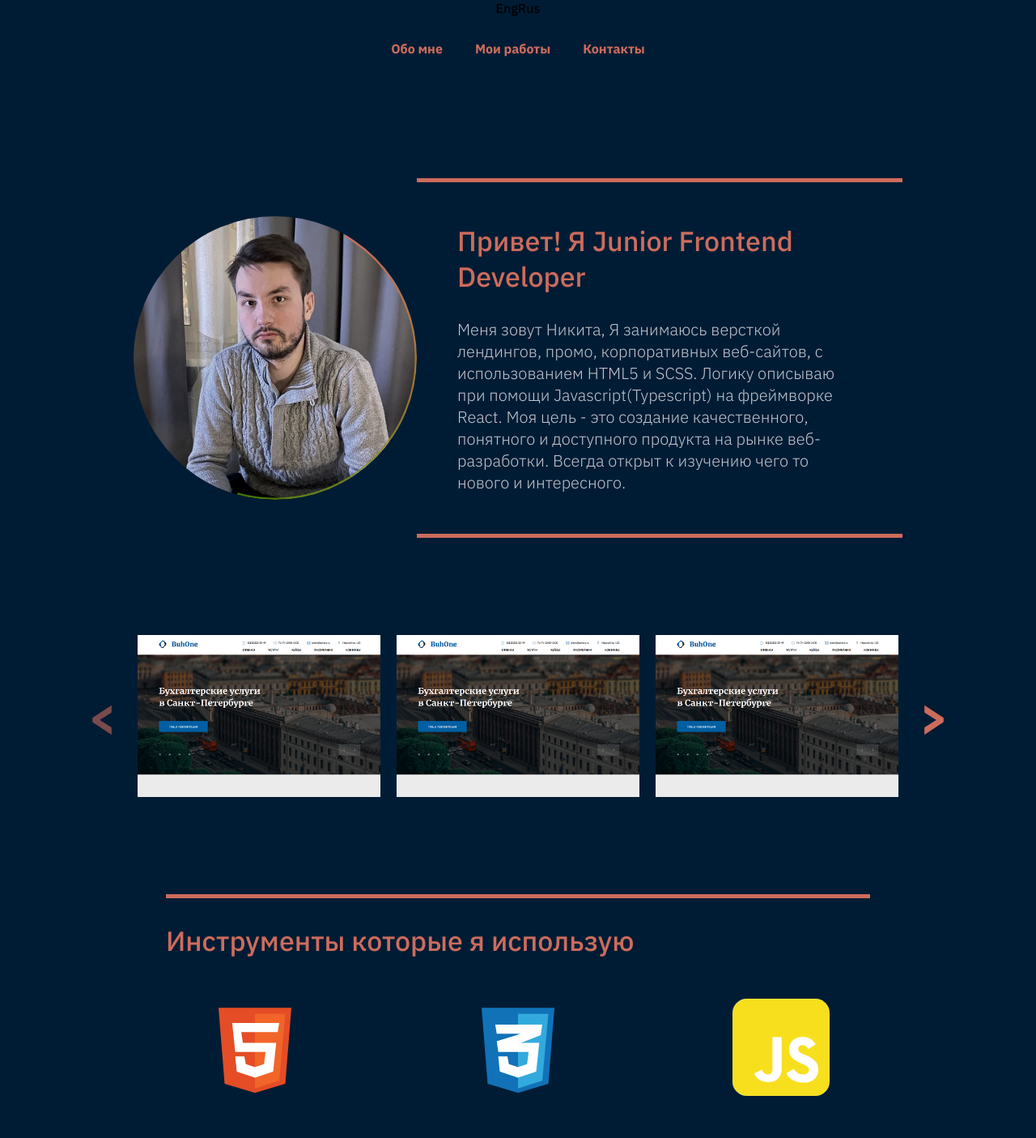
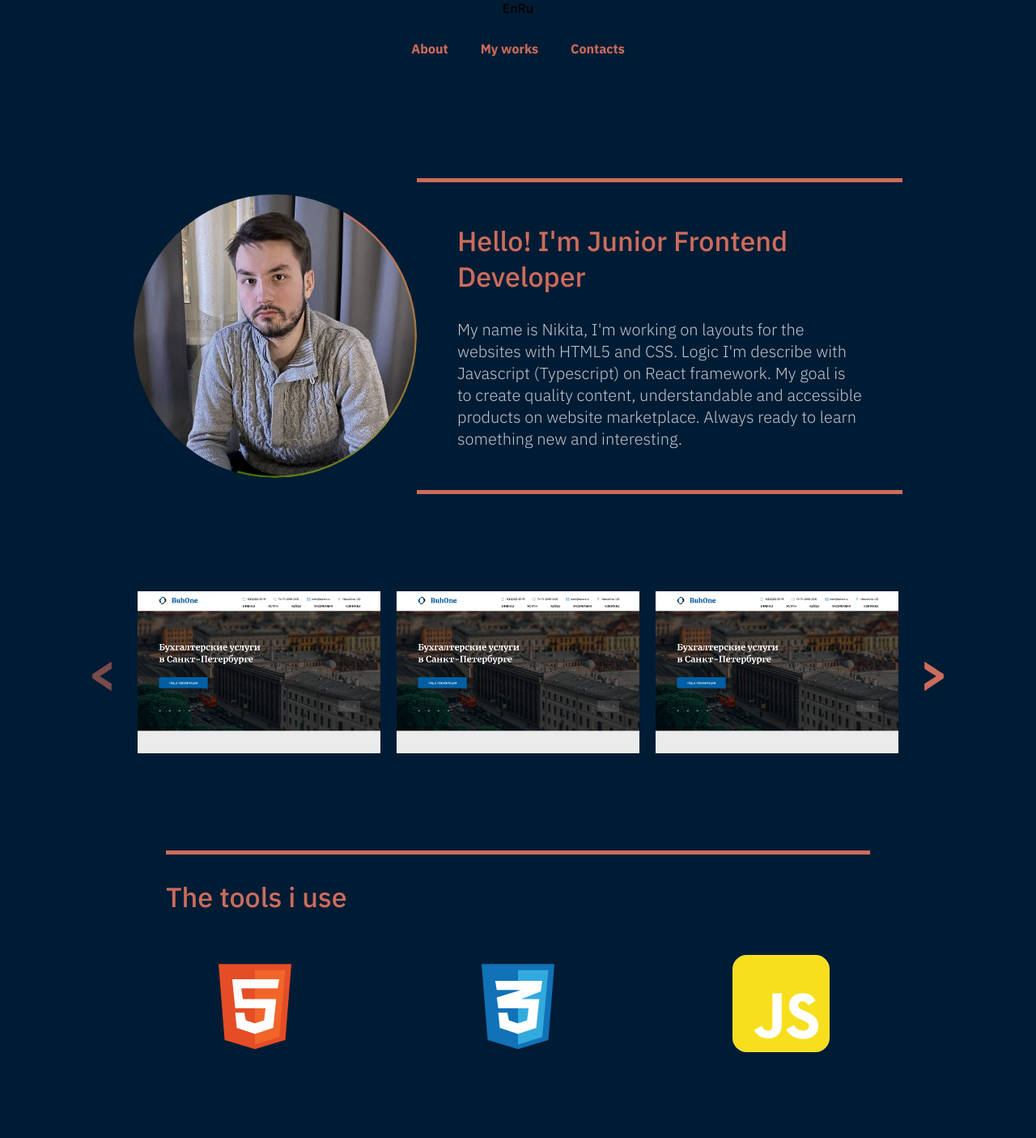
Before and after one commit to Fjornir/sn-portfolio, a React (Create React App) app: page / in a window 1280 px wide. Shown: the top 1405 px of the page at 81% size. Built offline with nearby package versions, Linux system fonts and the light colour scheme; some icons are missing.

Commit message:
Language changer added

```diff
--- a/src/components/Contacts.tsx
+++ b/src/components/Contacts.tsx
@@ -1,7 +1,7 @@
 import { ReactComponent as Telegram } from "../images/contacts/telegram.svg";
 import { ReactComponent as Mail } from "../images/contacts/mail.svg";
 
-function Contacts() {
+function Contacts({ props }: { props: { title: string } }) {
   function contactsClickHandler(item: string) {
     if (item === "mail") {
       window.open("mailto:fjornir@outlook.com", "_self");
@@ -13,19 +13,19 @@ function Contacts() {
 
   return (
     <footer className="contacts">
-      <h3 className="contacts__title">Для связи я использую</h3>
+      <h3 className="contacts__title">{props.title}</h3>
       <div className="contacts-container">
         <address className="contacts-container-item">
           <a href="mailto:fjornir@outlook.com">fjornir@outlook.com</a>
           <Mail
-            onClick={(event: any) => contactsClickHandler("mail")}
+            onClick={() => contactsClickHandler("mail")}
             className="contacts-container-item__icon"
           ></Mail>
         </address>
         <address className="contacts-container-item">
           <a href="https://t.me/fjornir">telegram</a>
           <Telegram
-            onClick={(event: any) => contactsClickHandler("telegram")}
+            onClick={() => contactsClickHandler("telegram")}
             className="contacts-container-item__icon"
           ></Telegram>
         </address>
--- a/src/components/Description.tsx
+++ b/src/components/Description.tsx
@@ -1,18 +1,19 @@
-function Description() {
+function Description({props}: { props: { title: string, text: string }; }) {
   return (
     <div className="description-container page-item ">
       <figure className="description-container__photo">
       </figure>
       <section className="description-container-info">
         <h1 className="description-container-info__title">
-          Привет! Я Junior Frontend Developer
+          {props.title}
         </h1>
         <article className="description-container-info__text">
-          Меня зовут Никита, Я занимаюсь версткой лендингов, промо,
+          {props.text}
+          {/* Меня зовут Никита, Я занимаюсь версткой лендингов, промо,
           корпоративных веб-сайтов, с использованием HTML5 и SCSS. Логику
           описываю при помощи Javascript(Typescript) на фреймворке React. Моя цель - это
           создание качественного, понятного и доступного продукта на рынке
-          веб-разработки. Всегда открыт к изучению чего то нового и интересного.
+          веб-разработки. Всегда открыт к изучению чего то нового и интересного. */}
         </article>
       </section>
     </div>
--- a/src/components/Header.tsx
+++ b/src/components/Header.tsx
@@ -1,11 +1,12 @@
 const navs = ["Обо мне", "Мои работы", "Контакты"];
 
-function Header() {
+function Header({props}: { props: { navigation: string[] }; }) {
+
   return (
     <header className="page-item">
       <nav>
         <ul className="nav">
-          {navs.map((item) => (
+          {props.navigation.map((item) => (
             <li key={item} className="nav-item">
               <a href="#" className="nav-item__link">
                 {item}
--- a/src/components/Language.tsx
+++ b/src/components/Language.tsx
@@ -1,8 +1,10 @@
-function Language() {
+function Language({onChangeLanguage}: {onChangeLanguage: Function}) {
   return (
+
+
     <div>
-      <button>Eng</button>
-      <button>Rus</button>
+      <button onClick={(event: React.MouseEvent<HTMLElement>) => onChangeLanguage("en")}>En</button>
+      <button onClick={(event: React.MouseEvent<HTMLElement>) => onChangeLanguage("ru")}>Ru</button>
     </div>
   );
 }
--- a/src/components/Main.tsx
+++ b/src/components/Main.tsx
@@ -5,19 +5,38 @@ import Contacts from "./Contacts";
 import '../style/index.scss';
 import Skills from "./Skills";
 import Language from "./Language";
-import { useState } from "react";
+import React, { Dispatch, useState } from "react";
+import english from "./languages/english.json"
+import russian from "./languages/russian.json"
+
+// interface ILangData {
+//   header: {
+//     navigation: string[]
+//   };
+// }
+
 
 function Main() {
-  //const {language, setLanguage} = useState("english")
+  const [language, setLanguage] = useState(english)
+
+  function onLanguageChange(lang: string) {
+    console.log(lang);
+    if(lang === "ru") {
+      setLanguage(russian)
+    }
+    if(lang === "en") {
+      setLanguage(english)
+    }
+  }
 
   return (
     <main className="page">
-      <Language ></Language>
-      <Header></Header>
-      <Description></Description>
+      <Language onChangeLanguage={onLanguageChange}></Language>
+      <Header props={language.header}></Header>
+      <Description props={language.description}></Description>
       <Works></Works>
-      <Skills></Skills>
-      <Contacts></Contacts>
+      <Skills props={language.skills}></Skills>
+      <Contacts props={language.contacts}></Contacts>
     </main>
   );
 }
--- a/src/components/Skills.tsx
+++ b/src/components/Skills.tsx
@@ -5,10 +5,10 @@ import { ReactComponent as ReactImg } from "../images/skills/react.svg";
 import { ReactComponent as DockerImg } from "../images/skills/docker.svg";
 import { ReactComponent as TsImg } from "../images/skills/typescript.svg";
 
-function Skills() {
+function Skills({props}: { props: { title: string }; }) {
   return (
     <div className="page-item skills">
-      <h1 className="skills__title">Инструменты которые я использую</h1>
+      <h1 className="skills__title">{props.title}</h1>
       <ul className="skills-container">
         <li className="skills-container-img"><HtmlImg></HtmlImg></li>
         <li className="skills-container-img"><CssImg></CssImg></li>
--- /dev/null
+++ b/src/components/languages/english.json
@@ -0,0 +1,15 @@
+{
+    "header": {
+        "navigation":["About", "My works", "Contacts"]
+    },
+    "description": {
+        "title": "Hello! I'm Junior Frontend Developer",
+        "text": "My name is Nikita, I'm working on layouts for the websites with HTML5 and CSS. Logic I'm describe with Javascript (Typescript) on React framework. My goal is to create quality content, understandable and accessible products on website marketplace. Always ready to learn something new and interesting."
+    },
+    "skills": {
+        "title":"The tools i use"
+    },
+    "contacts": {
+        "title":"Contact me"
+    }
+}
--- /dev/null
+++ b/src/components/languages/russian.json
@@ -0,0 +1,15 @@
+{
+    "header": {
+        "navigation":["Обо мне", "Мои работы", "Контакты"]
+    },
+    "description": {
+        "title": "Привет! Я Junior Frontend Developer",
+        "text": "Меня зовут Никита, Я занимаюсь версткой лендингов, промо, корпоративных веб-сайтов, с использованием HTML5 и SCSS. Логику описываю при помощи Javascript(Typescript) на фреймворке React. Моя цель - это создание качественного, понятного и доступного продукта на рынке веб-разработки. Всегда открыт к изучению чего то нового и интересного."
+    },
+    "skills": {
+        "title":"Инструменты которые я использую"
+    },
+    "contacts": {
+        "title":"Для связи я использую"
+    }
+}
```
